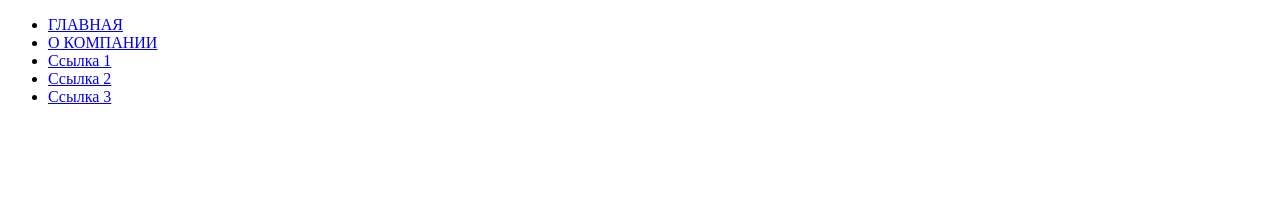
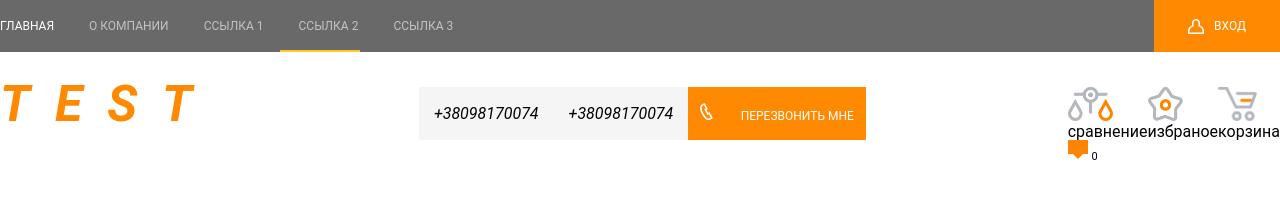
Before and after one commit to SynytcaEvgen/WEZOM_test, a plain HTML site: page index.html in a window 1280 px wide. Drawn offline with Linux system fonts and the light colour scheme.

Commit message:
day commit

```diff
--- a/assets/style/main.css
+++ b/assets/style/main.css
@@ -0,0 +1,358 @@
+/* Reset start */
+
+.display {
+  display: block;
+}
+
+* {
+  -webkit-box-sizing: border-box;
+  box-sizing: border-box;
+  margin: 0;
+  padding: 0;
+  font: inherit;
+}
+
+article,
+aside,
+details,
+figcaption,
+figure,
+footer,
+header,
+hgroup,
+main,
+nav,
+section,
+summary {
+  display: block;
+}
+
+audio,
+canvas,
+progress,
+video {
+  display: inline-block;
+  vertical-align: baseline;
+}
+
+audio:not([controls]) {
+  display: none;
+  height: 0;
+}
+
+[hidden],
+template {
+  display: none;
+}
+
+html {
+  font-family: "Roboto", sans-serif;
+  -ms-text-size-adjust: 100%;
+  -webkit-text-size-adjust: 100%;
+  -webkit-tap-highlight-color: transparent;
+  -webkit-focus-ring-color: rgba(255, 255, 255, 0);
+  cursor: default;
+}
+
+body {
+  font-size: 100%;
+  line-height: 1;
+  -moz-osx-font-smoothing: grayscale;
+  -webkit-font-smoothing: antialiased;
+  position: relative;
+}
+
+a {
+  background: transparent;
+  text-decoration: none;
+  color: inherit;
+}
+
+a:focus,
+a:hover {
+  color: inherit;
+  text-decoration: none;
+}
+
+:active,
+:focus,
+:hover {
+  outline: none;
+}
+
+hr {
+  -webkit-box-sizing: content-box;
+  box-sizing: content-box;
+  height: 0;
+}
+
+ol,
+ul {
+  list-style: none;
+}
+
+pre {
+  white-space: pre-wrap;
+  -moz-tab-size: 4;
+  -o-tab-size: 4;
+  tab-size: 4;
+}
+
+q {
+  quotes: "\201C""\201D""\2018""\2019";
+}
+
+img {
+  border: none;
+}
+
+svg:not(:root) {
+  overflow: hidden;
+}
+
+button,
+input {
+  line-height: normal;
+}
+
+button,
+select {
+  text-transform: none;
+}
+
+button {
+  overflow: visible;
+  border: none;
+  text-align: center;
+  text-decoration: none;
+  display: inline-block;
+  border-radius: 0;
+}
+
+button,
+html input[type="button"],
+input[type="reset"],
+input[type="submit"] {
+  -webkit-appearance: button;
+  cursor: pointer;
+}
+
+button[disabled],
+html input[disabled] {
+  cursor: default;
+}
+
+input[type="checkbox"],
+input[type="radio"] {
+  -webkit-box-sizing: border-box;
+  box-sizing: border-box;
+}
+
+input[type="number"]::-webkit-inner-spin-button,
+input[type="number"]::-webkit-outer-spin-button {
+  height: auto;
+}
+
+input[type="search"] {
+  -webkit-appearance: textfield;
+  -webkit-box-sizing: content-box;
+  box-sizing: content-box;
+}
+
+input[type="search"]::-webkit-search-cancel-button,
+input[type="search"]::-webkit-search-decoration {
+  -webkit-appearance: none;
+}
+
+button::-moz-focus-inner,
+input::-moz-focus-inner {
+  padding: 0;
+  border: none;
+}
+
+textarea {
+  overflow: auto;
+  vertical-align: top;
+}
+
+button,
+input,
+select[multiple],
+textarea {
+  background-image: none;
+}
+
+input,
+select,
+textarea {
+  border-radius: 0;
+  -webkit-box-shadow: none;
+  box-shadow: none;
+}
+
+input,
+textarea {
+  -webkit-user-select: text;
+  -moz-user-select: text;
+  -ms-user-select: text;
+  user-select: text;
+  resize: none;
+}
+
+[placeholder]::-webkit-input-placeholder {
+  -webkit-transition: all 0.2s ease;
+  transition: all 0.2s ease;
+}
+
+[placeholder]:-moz-placeholder,
+[placeholder]::-moz-placeholder {
+  -webkit-transition: all 0.2s ease;
+  transition: all 0.2s ease;
+}
+
+[placeholder]:-ms-input-placeholder {
+  -webkit-transition: all 0.2s ease;
+  transition: all 0.2s ease;
+}
+
+[placeholder]:focus::-webkit-input-placeholder {
+  color: transparent;
+}
+
+[placeholder]:focus:-moz-placeholder,
+[placeholder]:focus::-moz-placeholder {
+  color: transparent;
+}
+
+[placeholder]:focus:-ms-input-placeholder {
+  color: transparent;
+}
+
+table {
+  border-spacing: 0;
+  border-collapse: collapse;
+}
+
+/* Reset end */
+/* Header start */
+.head-wrap {
+  background-color: #696969;
+  position: relative;
+}
+.flex-wrapper {
+  display: flex;
+  justify-content: space-between;
+  align-items: stretch;
+}
+.main-wrapper {
+  max-width: 1360px;
+  margin: 0 auto;
+}
+.menu-main {
+  display: flex;
+}
+.nav-bar {
+  font-size: ;
+}
+.menu-link {
+  margin-right: 35px;
+  font-size: 12px;
+  text-transform: uppercase;
+  color: #c2c2c2;
+  padding: 20px 0px;
+  transition: 0.25s ease-in-out;
+}
+.menu-link:hover {
+  color: #ffffff;
+}
+.select-menu {
+  color: #ffffff;
+}
+.btn-accent {
+  background: #ffc925;
+  position: absolute;
+  width: 80px;
+  height: 2px;
+  bottom: 0;
+  left: 280px;
+  transition: 0.8s ease-in-out;
+}
+.button-profile {
+  background-color: #ff8900;
+  display: flex;
+  align-items: center;
+  transition: 0.5s ease-in-out;
+}
+.button-profile:hover {
+  background: #d36f00;
+}
+.button-profile > img {
+  height: 15px;
+  margin-left: 34px;
+}
+.button-profile > p {
+  font-size: 12px;
+  text-transform: uppercase;
+  font-stretch: ultra-condensed;
+  color: #ffffff;
+  padding-right: 34px;
+  padding-left: 10px;
+}
+.head-line {
+  margin-top: 35px;
+  display: flex;
+  justify-content: space-between;
+}
+.logo {
+  font-size: 50px;
+  font-style: italic;
+  font-weight: 600;
+  letter-spacing: 25px;
+  color: #ff8900;
+  line-height: 0.7;
+}
+.number-phone {
+  background: #f5f5f5;
+  display: flex;
+  align-items: center;
+}
+.number-phone > span {
+  font-size: 16px;
+  font-style: italic;
+  padding-left: 15px;
+  padding-right: 15px;
+}
+.phone-wrap {
+  display: flex;
+  justify-content: space-between;
+  align-items: stretch;
+}
+.callback-button {
+  background: #ff8900;
+}
+.callback-button > img {
+  height: 17px;
+  padding: 0px 12px;
+}
+.callback-button > span {
+  color: #ffff;
+  text-transform: uppercase;
+  font-size: 12px;
+  padding: 0px 12px;
+}
+.cfb-wrapper {
+  display: flex;
+  justify-content: space-between;
+}
+.cfb-wrapper > div > img {
+  height: 34px;
+}
+.cfb-wrapper > div {
+  position: relative;
+}
+.quantity-select {
+  position: absolute;
+}
+.quantity-select > span {
+  font-size: 11px;
+}
--- a/index.html
+++ b/index.html
@@ -3,52 +3,83 @@
   <head>
     <meta charset="UTF-8" />
     <meta name="viewport" content="width=device-width, initial-scale=1.0" />
-    <link rel="shortcut icon" href="./assets/Image/icon/favicon.png" type="image/png" />
+    <link
+      rel="shortcut icon"
+      href="./assets/Image/icon/favicon.png"
+      type="image/png"
+    />
     <link rel="stylesheet" href="./assets/style/main.css" />
     <link rel="stylesheet" href="./assets/style/media.css" />
-    <script src="./assets/js/slider.js"></script>
-    <script src="./assets/js/movie_loader.js"></script>
+    <script src="./assets/js/validator.js"></script>
+    <script src="./assets/js/popup.js"></script>
     <title>Test_auto_shop</title>
   </head>
   <body>
-
     <!--Header start-->
     <div class="header-wrapper">
-
       <!--Head site start-->
       <header class="header">
-      <div class="logo">
-
-      </div>
+        <div class="head-wrap">
+          <div class="main-wrapper flex-wrapper">
             <nav class="nav-bar">
               <ul class="menu-main">
-          <li class="menu-link"><a href="#">ГЛАВНАЯ</a></li>
-          <li class="menu-link"><a href="#">О КОМПАНИИ</a></li>
-          <li class="menu-link"><a href="#">Ссылка 1</a></li>
-          <li class="menu-link"><a href="#">Ссылка 2</a></li>
-          <li class="menu-link"><a href="#">Ссылка 3</a></li>
+                <li class="menu-link select-menu"><a href="#">главная</a></li>
+                <li class="menu-link"><a href="#">о компании</a></li>
+                <li class="menu-link"><a href="#">ссылка 1</a></li>
+                <li class="menu-link"><a href="#">ссылка 2</a></li>
+                <li class="menu-link"><a href="#">ссылка 3</a></li>
               </ul>
             </nav>
+            <button class="button-profile">
+                <img src="./assets/image/icon/profile.png" alt="" />
+                <p>вход</p>
+              </a>
+            </button>
+          </div>
+          <div class="btn-accent"></div>
+        </div>
+        <div class="head-line main-wrapper">
+          <div class="logo"><p>TEST</p></div>
+          <div class="phone-wrap">
+            <div class="number-phone">
+              <span>+38098170074</span>
+              <span>+38098170074</span>
+            </div>
+            <button class="callback-button">
+              <img src="./assets/image/icon/phone.png" alt="phone" />
+              <span>перезвонить мне</span>
+            </button>
+          </div>
+          <div class="cfb-wrapper">
+            <div class="compare">
+              <img src="./assets/image/icon/Compare.png" alt="comper" />
+              <p>cравнение</p>
+              <div class="quantity-select">
+                <img src="./assets/image/icon/digits bg.png" alt="select">
+                <span>0</span>
+              </div>
+            </div>
+            <div class="favorit">
+              <img src="./assets/image/icon/Favorit.png" alt="favorit" />
+              <p>избраное</p>
+            </div>
+            <div class="backet">
+              <img src="./assets/image/icon/Backet.png" alt="backet" />
+              <p>корзина</p>
+            </div>
+          </div>
+        </div>
       </header>
       <!--Head site end-->
-
-
     </div>
     <!--Header end-->
 
-
     <!--Content start-->
-    <div class="content-container">
-
-
-    </div>
+    <div class="content-container"></div>
     <!--Content end-->
 
     <!--Footer start-->
-    <footer class="footer">
-
-    </footer>
+    <footer class="footer"></footer>
     <!--Footer end-->
-
   </body>
 </html>
```
Also changed, not shown: assets/image/icon/Backet.png (added), assets/image/icon/Compare.png (added), assets/image/icon/Favorit.png (added), assets/image/icon/digits bg.png (added), assets/image/icon/favicon.png, assets/image/icon/phone.png (added), assets/image/icon/profile.png (added), 3 other files. Lines whose indentation alone changed are shown as unchanged.
